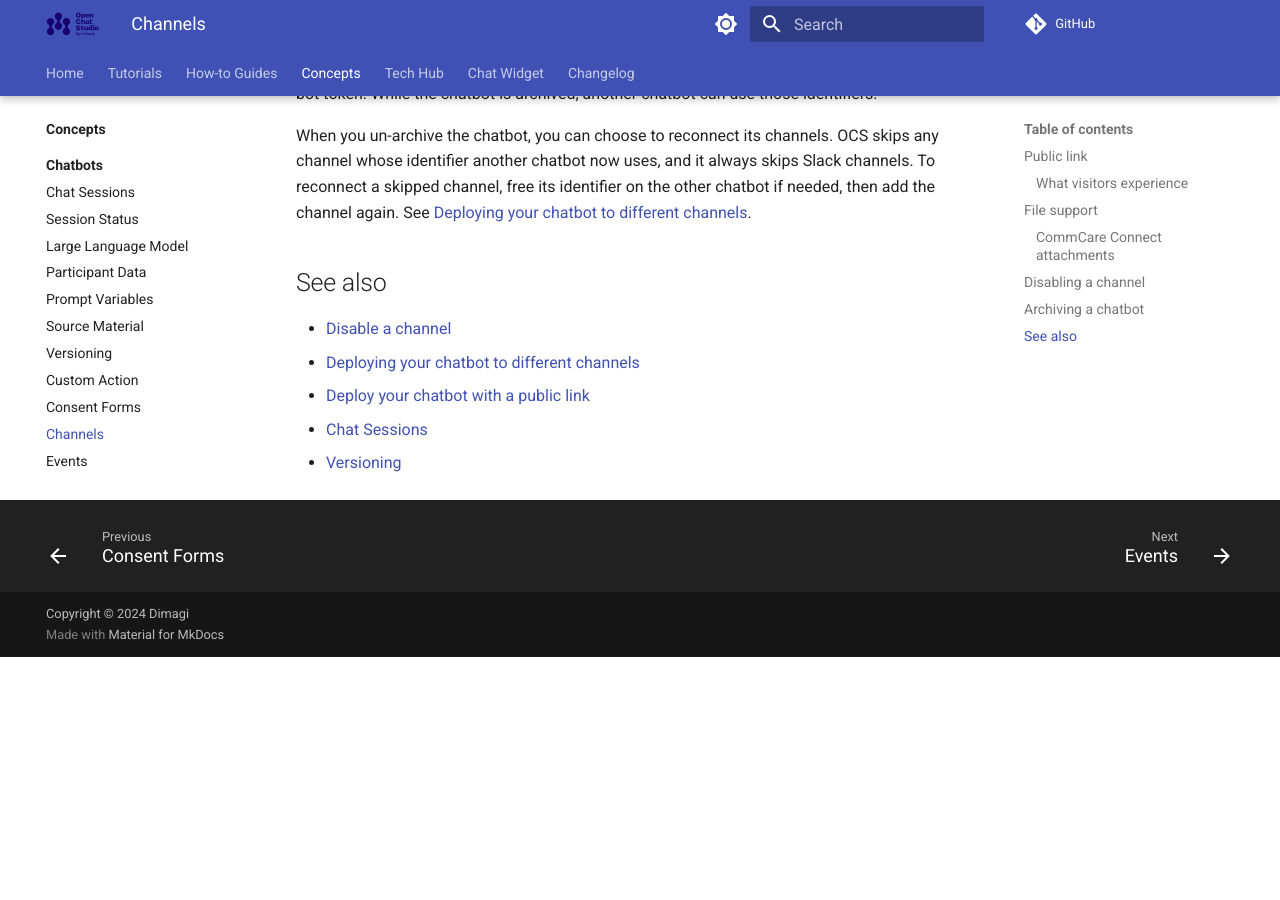
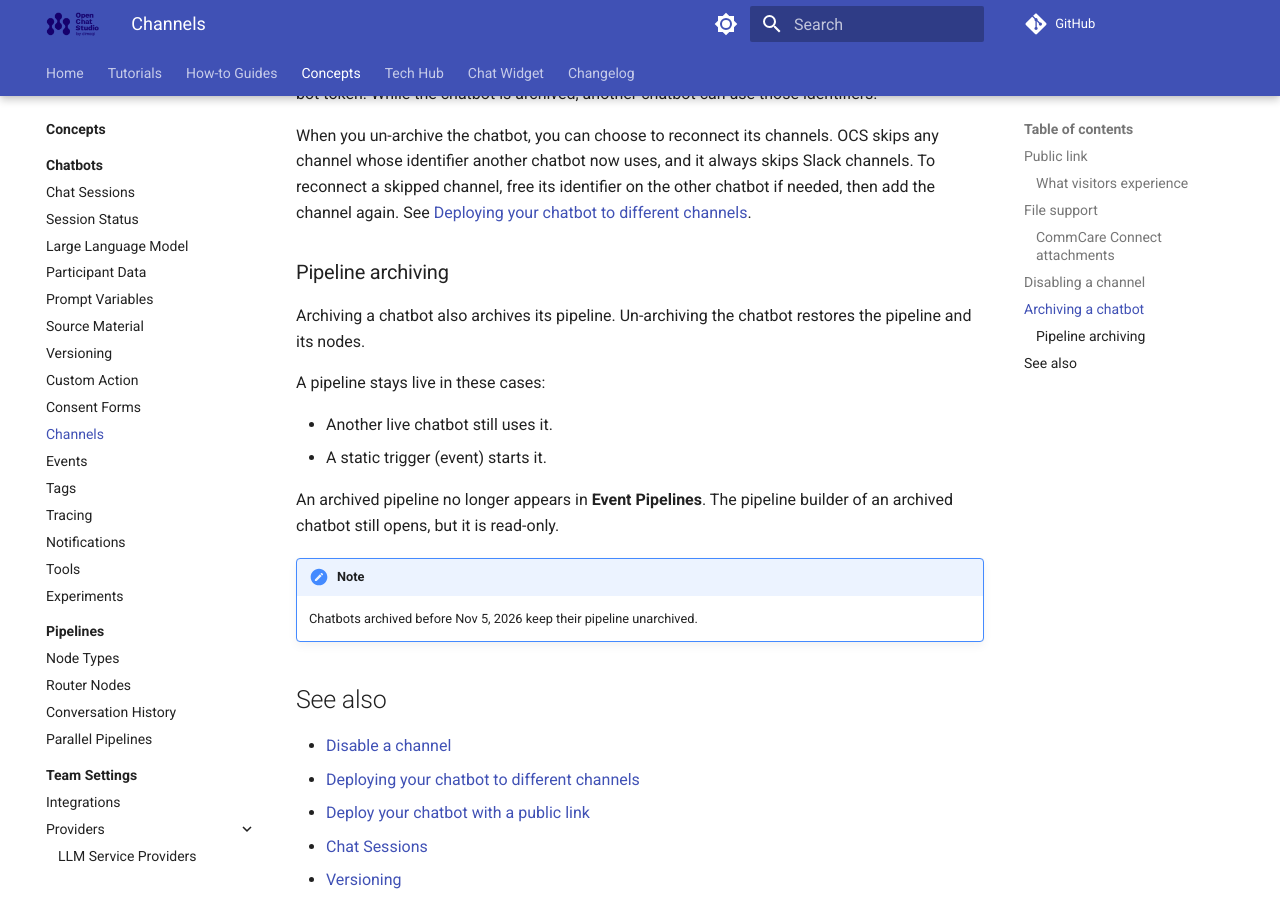
Before and after one commit to dimagi/open-chat-studio-docs, an MkDocs documentation site: the page built from docs/concepts/channels.md, in a window 1280 px wide and 900 px high, scrolled down 4488 px. Built offline with MkDocs 1.6.1 and Material for MkDocs 9.7.7, drawn with Linux system fonts in a browser that asks for light colours; a script that is not in the unit is left out; comment, search, counter and statistics services are not loaded; before the commit the page ends 5145 px from its top, so only the background shows below that.

Commit message:
update changelog and docs from OCS PR #4975
Co-Authored-By: Claude Opus 5.5 <noreply@anthropic.com>

```diff
--- a/docs/concepts/channels.md
+++ b/docs/concepts/channels.md
@@ -132,6 +132,22 @@ OCS skips any channel whose identifier another chatbot now uses, and it always s
 To reconnect a skipped channel, free its identifier on the other chatbot if needed, then add the channel again.
 See [Deploying your chatbot to different channels](../how-to/channels/deploy_to_different_channels.md).
 
+### Pipeline archiving
+
+Archiving a chatbot also archives its pipeline.
+Un-archiving the chatbot restores the pipeline and its nodes.
+
+A pipeline stays live in these cases:
+
+- Another live chatbot still uses it.
+- A static trigger (event) starts it.
+
+An archived pipeline no longer appears in **Event Pipelines**.
+The pipeline builder of an archived chatbot still opens, but it is read-only.
+
+!!! note
+    Chatbots archived before Nov 5, 2026 keep their pipeline unarchived.
+
 ## See also
 
 - [Disable a channel](../how-to/channels/disable_a_channel.md)
```
Also changed, not shown: docs/changelog.md (+3 -0 lines).
